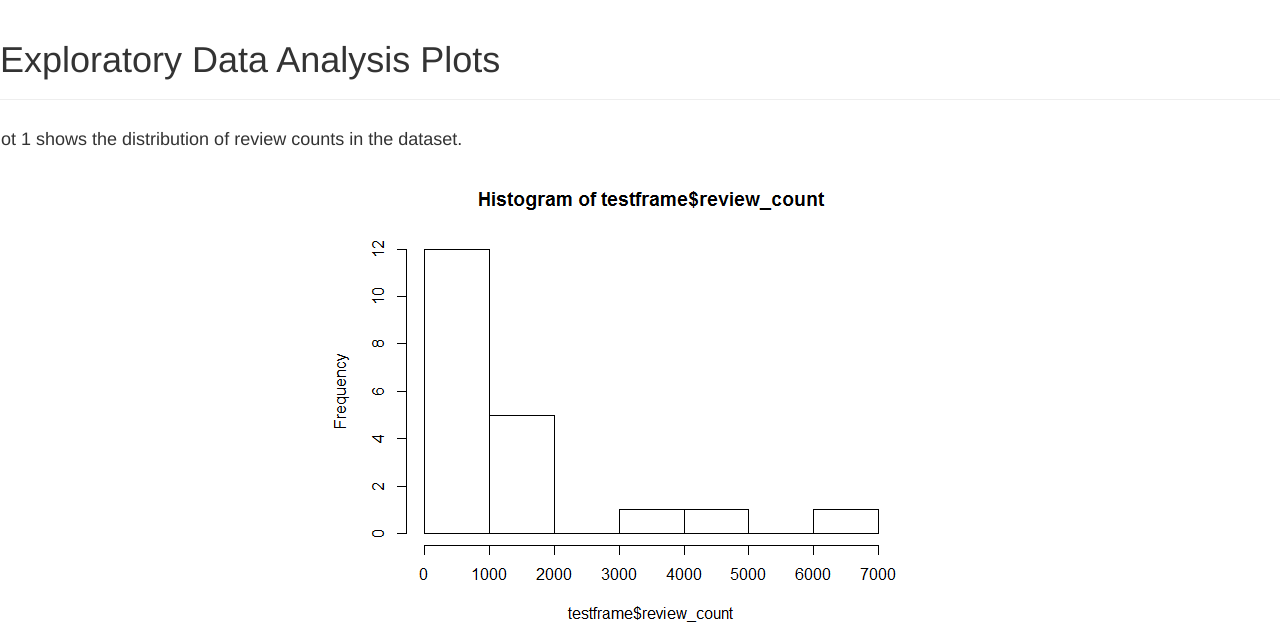
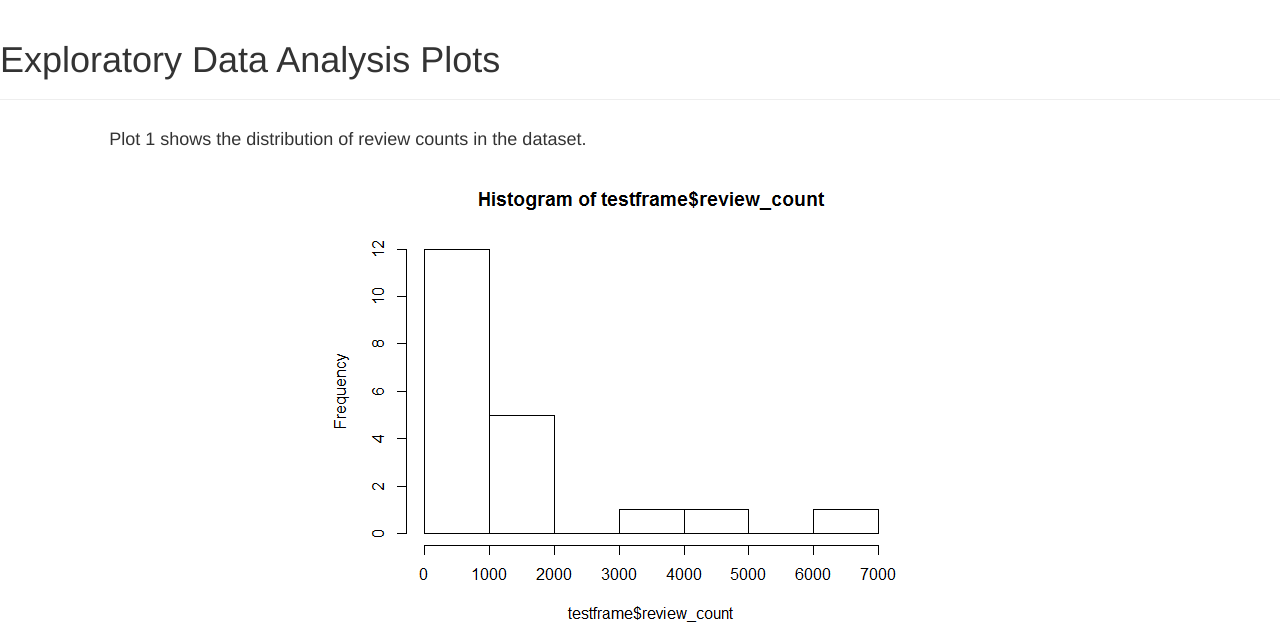
Before and after one commit to aarthysb/EDAPlots, a PHP site: template web/views/index.twig in a window 1280 px wide. Shown: the top 642 px of the page. Run offline with PHP 8.4, Linux system fonts and the light colour scheme; the template is opened without the code that fills it, so the values that code supplies are empty; some libraries are stand-ins or nearby versions.

Commit message:
ui changes

```diff
--- a/web/views/index.twig
+++ b/web/views/index.twig
@@ -5,7 +5,9 @@
 <h1>Exploratory Data Analysis Plots</h1>
 </div>
 <div class="row">
+<div class="col-md-9 col-md-offset-1">
 <p><h4>Plot 1 shows the distribution of review counts in the dataset.</h4></p>
+</div>
 </div>
 <div class="row">
 	<div class="col-md-5 col-md-offset-3">
--- a/web/views/plot2.twig
+++ b/web/views/plot2.twig
@@ -5,7 +5,9 @@
 <h1>Exploratory Data Analysis Plots</h1>
 </div>
 <div class="row">
+<div class="col-md-9 col-md-offset-1">
 	<p><h4>Plot 2 shows the correlation between review counts and average rating. Average rating appears to be independent of review counts.</h4></p>
+</div>
 </div>
 <div class="row">
 	<div class="col-md-5 col-md-offset-3">
```
